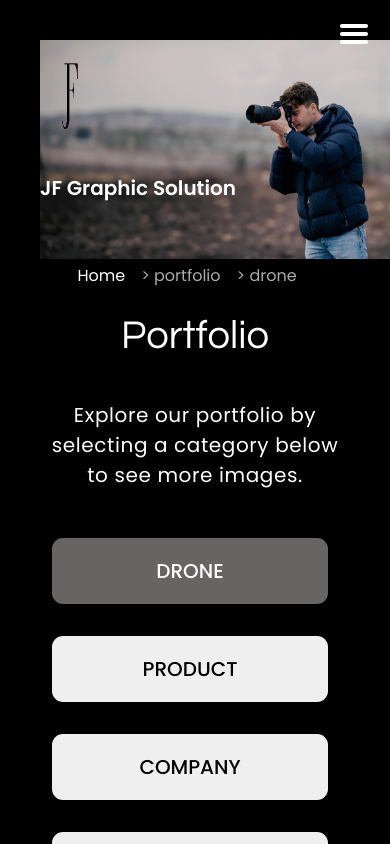
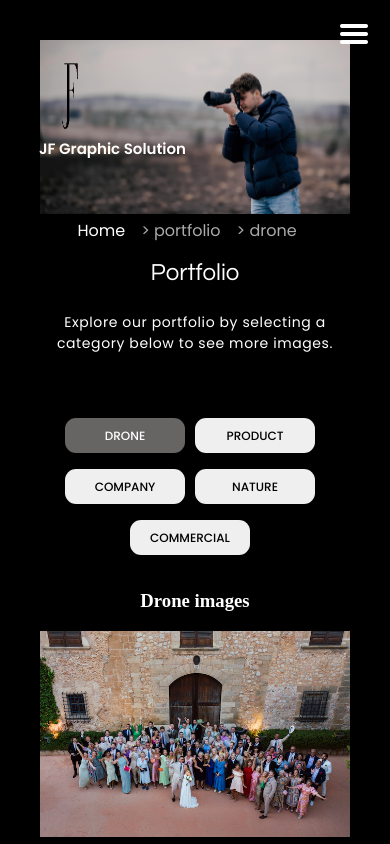
Before and after one commit to JosefineForsman/jf-graphic-solutions, a React (Vite) app in the folder jf-graphic-solutions/: page /portfolio in a window 390 px wide. Shown: the top 844 px of the page. Built offline with nearby package versions, Linux system fonts and the light colour scheme.

Commit message:
media queries

```diff
--- a/jf-graphic-solutions/src/components/Header/Header.css
+++ b/jf-graphic-solutions/src/components/Header/Header.css
@@ -1,13 +1,13 @@
 .header-img{
-    width: 100vw;
-    height: min-content;
+    width: 100%;
+    height: auto;
 }
 .header {
     position: relative;
   }
 
   .header-img {
-    max-width: 100vw;
+    max-width: 100%;
     height: auto;
   }
   .nav {
@@ -18,26 +18,24 @@
   }
 .header__title{
   position: absolute;
-  top:550px;
+  top:60%;
+  left:10%;
   font-weight: 500;
-  left: 40px;
   color:white;
-  color: #FFF;
+  font-family: poppins;
+  font-size: 6vmin;
 
-font-family: poppins;
-font-size: 80px;
-font-style: normal;
-font-weight: 600;
-line-height: normal;
+  font-weight: 600;
+  line-height: normal;
 }
 
 @media screen and (max-width: 1247px) {
   .header__title {
-    font-size: 55px; /* Justera storleken för mindre skärmar */
-    top: 400px;
+    font-size: 5vmin; /* Justera storleken för mindre skärmar */
+    top:48%;
   }
   a.nav__link{
-    font-size: 16px;
+    font-size: 1.6vmin;
   }
 
 }
@@ -45,23 +43,29 @@ line-height: normal;
 
 @media screen and (max-width: 920px) {
   .header__title {
-    font-size: 45px; /* Justera storleken för mindre skärmar */
-    top: 300px;
+    font-size: 4.2vmin; /* Justera storleken för mindre skärmar */
+    top:37%;
   }
   a.nav__link{
-    font-size: 14px;
+    font-size: 1.4vmin;
   }
 }
 @media screen and (max-width: 740px) {
   .header__title {
-    font-size: 25px; /* Justera storleken för mindre skärmar */
-    top: 220px;
+    font-size: 3.5vmin; /* Justera storleken för mindre skärmar */
+    top:28%;
   }
 }
 
 @media screen and (max-width: 500px) {
   .header__title {
-    font-size: 20px; /* Justera storleken för ännu mindre skärmar */
-    top:160px;
+    font-size: 15px; /* Justera storleken för ännu mindre skärmar */
+    top:15%;
   }
 }
+@media screen and (max-width: 300px) {
+  .header__title {
+    font-size: 14px; /* Justera storleken för ännu mindre skärmar */
+    top:11%;
+  }
+}
--- a/jf-graphic-solutions/src/views/Portfolio/Portfolio.css
+++ b/jf-graphic-solutions/src/views/Portfolio/Portfolio.css
@@ -12,6 +12,7 @@
     font-style: normal;
     font-weight: 400;
     line-height: normal;
+    margin-bottom: 1rem;
 }
 .portfolio__subtitle{
     color: #FFF;
@@ -29,21 +30,22 @@
     align-items: center;
     justify-content: center;
     flex-wrap: wrap;
+    margin-top:1rem;
 
 }
 .portfolio__button{
-    width: 276px;
-    height: 66px;
+    width: 200px;
+    height: 50px;
     color: #000;
     font-family: Poppins;
-    font-size: 20px;
+    font-size: 18px;
     font-style: normal;
     font-weight: 500;
     line-height: normal;
     border-radius: 11px;
     border:none;
     margin-right: 10px;
-    margin-bottom:2rem;
+    margin-bottom:1rem;
     text-transform: uppercase;
 }
 .portfolio__button.active {
@@ -55,3 +57,37 @@
     cursor: pointer;
     color:white;
   }
+
+@media (max-width: 600px) {
+    .portfolio__title {
+        font-size: 30px;
+    }
+
+    .portfolio__subtitle {
+        font-size: 16px;
+    }
+
+    .portfolio__button {
+        width: 150px;
+        height: 40px;
+        font-size: 14px;
+        margin-bottom: 1rem;
+    }
+}
+
+@media (max-width: 480px) {
+    .portfolio__title {
+        font-size: 24px;
+    }
+
+    .portfolio__subtitle {
+        font-size: 14px;
+    }
+
+    .portfolio__button {
+        width: 120px;
+        height: 35px;
+        font-size: 12px;
+        margin-bottom: 1rem;
+    }
+}
```
